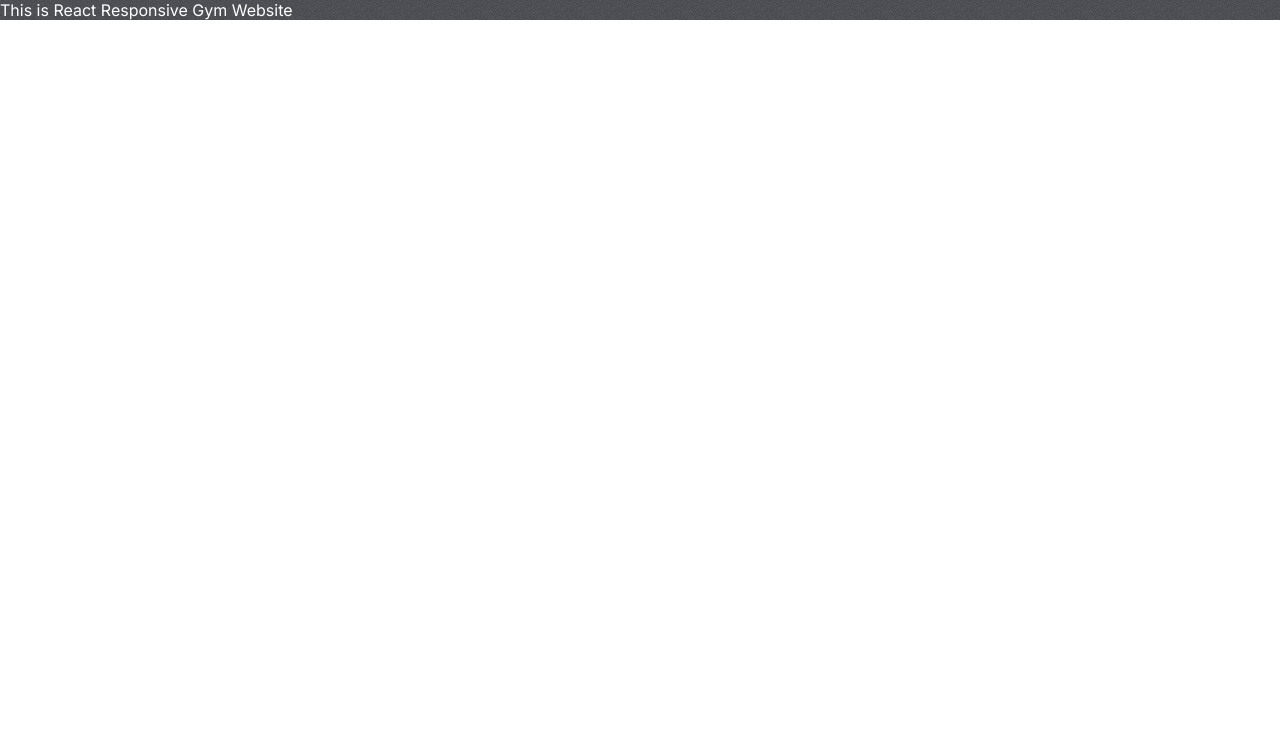
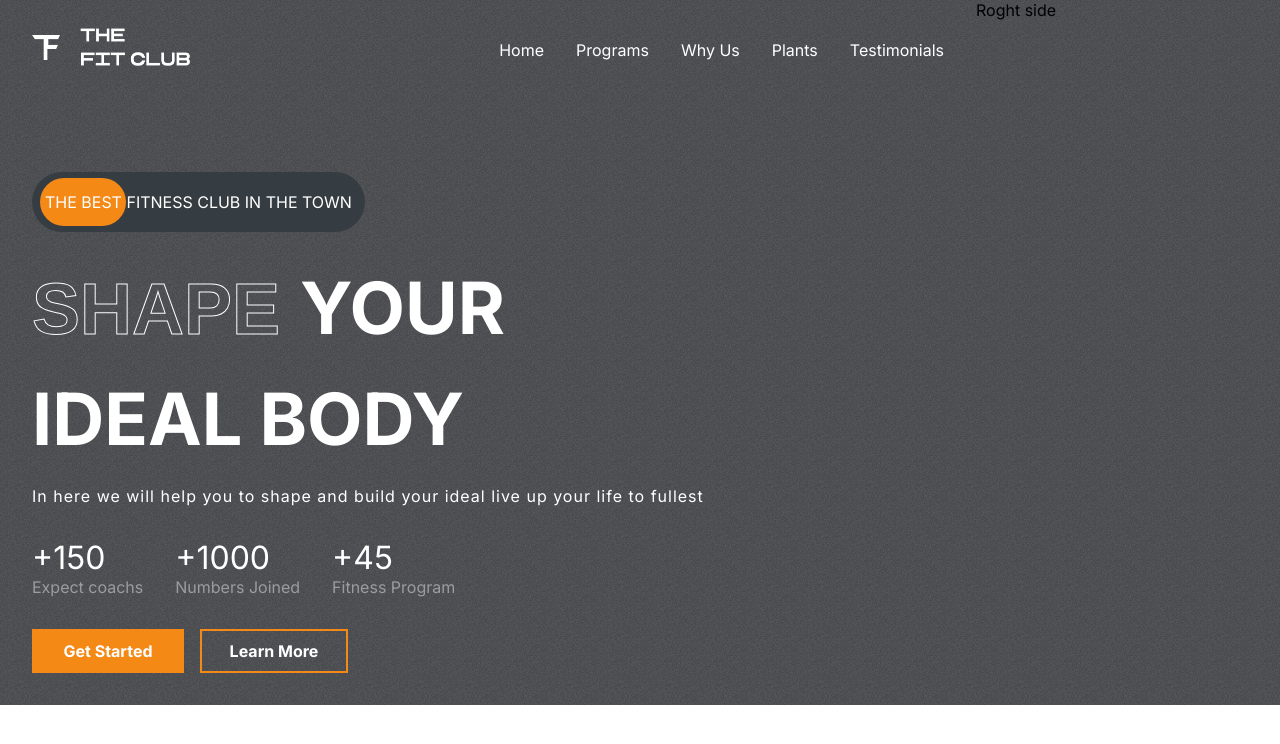
Before and after one commit to thanushan128/React-Responsive-Gym-Website, a React (Create React App) app: page / in a window 1280 px wide. Shown: the top 744 px of the page. Built offline with nearby package versions, Linux system fonts and the light colour scheme.

Commit message:
Hero component left side

```diff
--- a/src/App.css
+++ b/src/App.css
@@ -21,3 +21,25 @@
 ::-webkit-scrollbar{
   display: none;
 }
+
+.stroke-text{
+  color: transparent;
+  font-family: Arial, Helvetica, sans-serif;
+  -webkit-text-stroke-width: 1px;
+  -webkit-text-stroke-color:white ;
+}
+
+.btn{
+  background-color: white;
+  padding: 0.5rem;
+  font-weight: bold;
+  border : 4px solid transparent;
+  transition: 300ms all;
+  display: flex;
+  align-items: center;
+  justify-content: center;
+}
+
+btn:hover{
+  cursor: pointer;
+}
--- a/src/App.js
+++ b/src/App.js
@@ -1,8 +1,11 @@
 import './App.css';
+import Hero from './components/Hero/Hero';
+
+
 function App() {
   return (
     <div className="App">
-          <span style={{color: 'white'}}>This is React Responsive Gym Website</span>
+          <Hero/>
     </div>
   );
 }
--- /dev/null
+++ b/src/components/Header/Header.css
@@ -0,0 +1,21 @@
+.header{
+     display: flex;
+     justify-content: space-between;
+}
+
+.logo{
+    width: 10rem;
+    height: 3rem;
+}
+
+.header-menu{
+    list-style: none;
+    display: flex;
+    gap: 2rem;
+    color: white;
+}
+
+.header-menu>li:hover {
+    color:var(--orange);
+    cursor: pointer;
+}
--- /dev/null
+++ b/src/components/Header/Header.jsx
@@ -0,0 +1,19 @@
+import React from 'react'
+import './Header.css'
+import Logo from '../../assets/logo.png'
+
+export const Header = () => {
+  return (
+    <div className="header">
+        <img src={Logo} alt="" className='logo'/>
+
+        <ul className='header-menu'>
+            <li>Home </li>
+            <li>Programs</li>
+            <li>Why Us</li>
+            <li>Plants</li>
+            <li>Testimonials</li>
+        </ul>
+    </div>
+  )
+}
--- /dev/null
+++ b/src/components/Hero/Hero.css
@@ -0,0 +1,104 @@
+.hero{
+    display:flex;
+    justify-content: space-between;
+}
+
+.left-h{
+    padding: 2rem;
+    padding-top: 1.5em;
+    flex: 3;
+    display: flex;
+    gap: 2rem;
+    flex-direction: column;
+}
+
+.right-h{
+    flex: 1;
+}
+
+.the-best-ad{
+    margin-top: 4rem;
+    background-color:#363d42 ;
+    border-radius: 4rem;
+    width:fit-content;
+    padding: 20px 13px;
+    text-transform: uppercase;
+    color: white;
+    position: relative;
+    display: flex;
+    align-items: center;
+    justify-content: flex-start;
+}
+
+.the-best-ad>span{
+    z-index: 2;
+}
+
+.the-best-ad>div{
+    position: absolute;
+    background-color: var(--orange);
+    width: 5.4rem;
+    height: 80%;
+    left: 8px;
+    border-radius: 3rem;
+    z-index: 1;
+}
+
+.hero-text{
+    display: flex;
+    flex-direction: column;
+    gap: 1.5rem;
+    text-transform: uppercase;
+    font-size: 4.5rem;
+    font-weight: bold;
+    color: white;
+    text-overflow: inherit;
+}
+
+.hero-text>div:nth-of-type(3){
+    font-size: 1rem;
+    font-weight: 200;
+    text-transform: none;
+    letter-spacing: 1px;
+    width: 80%;
+}
+
+.figures{
+    display: flex;
+    gap: 2rem;
+}
+
+.figures>div{
+    display: flex;
+    flex-direction: column;
+}
+
+.figures>div>span:nth-of-type(1){
+    color: white;
+    font-size: 2rem;
+
+}
+
+.figures>div>span:nth-of-type(2) {
+    color: var(--gray);
+    text-transform: none;
+}
+
+.hero-buttons{
+    display: flex;
+    gap: 1rem;
+    font-weight: normal;
+}
+
+.hero-buttons>:nth-child(1){
+    color: white;
+    background-color: var(--orange);
+    width: 8rem;
+}
+
+.hero-buttons>:nth-child(2) {
+    color: white;
+    background-color: transparent;
+    width: 8rem;
+    border:2px solid var(--orange);
+}
--- /dev/null
+++ b/src/components/Hero/Hero.jsx
@@ -0,0 +1,60 @@
+import React from 'react'
+import './Hero.css'
+import { Header } from '../Header/Header'
+
+const Hero = () => {
+  return (
+    <div className="hero">
+        <div className="left-h">
+            <Header/>
+
+            {/* The best ad */}
+            <div className="the-best-ad">
+                <div></div>
+                <span>The best fitness club in the town</span>
+            </div>
+
+            {/* Hero Heading */}
+            <div className="hero-text">
+                <div>
+                    <span className='stroke-text'>Shape </span>
+                    <span>Your</span>
+                </div>
+                <div>
+                    <span>Ideal Body</span>
+                </div>
+                <div>
+                    <span>In here we will help you to shape and build your ideal live up your life to fullest</span>
+                </div>
+            </div>
+
+            {/* figures */}
+            <div className="figures">
+                <div>
+                    <span>+150</span>
+                    <span>Expect coachs</span>
+                </div>
+                <div>
+                    <span>+1000</span>
+                    <span>Numbers Joined</span>
+                </div>
+                <div>
+                    <span>+45</span>
+                    <span>Fitness Program</span>
+                </div>
+            </div>
+
+            {/* hero buttons */}
+            <div className="hero-buttons">
+                <buttons className="btn">Get Started</buttons>
+                <buttons className="btn">Learn More</buttons>
+            </div>
+        </div>
+
+
+        <div className="right-h">Roght side</div>
+    </div>
+  )
+}
+
+export default Hero
```
